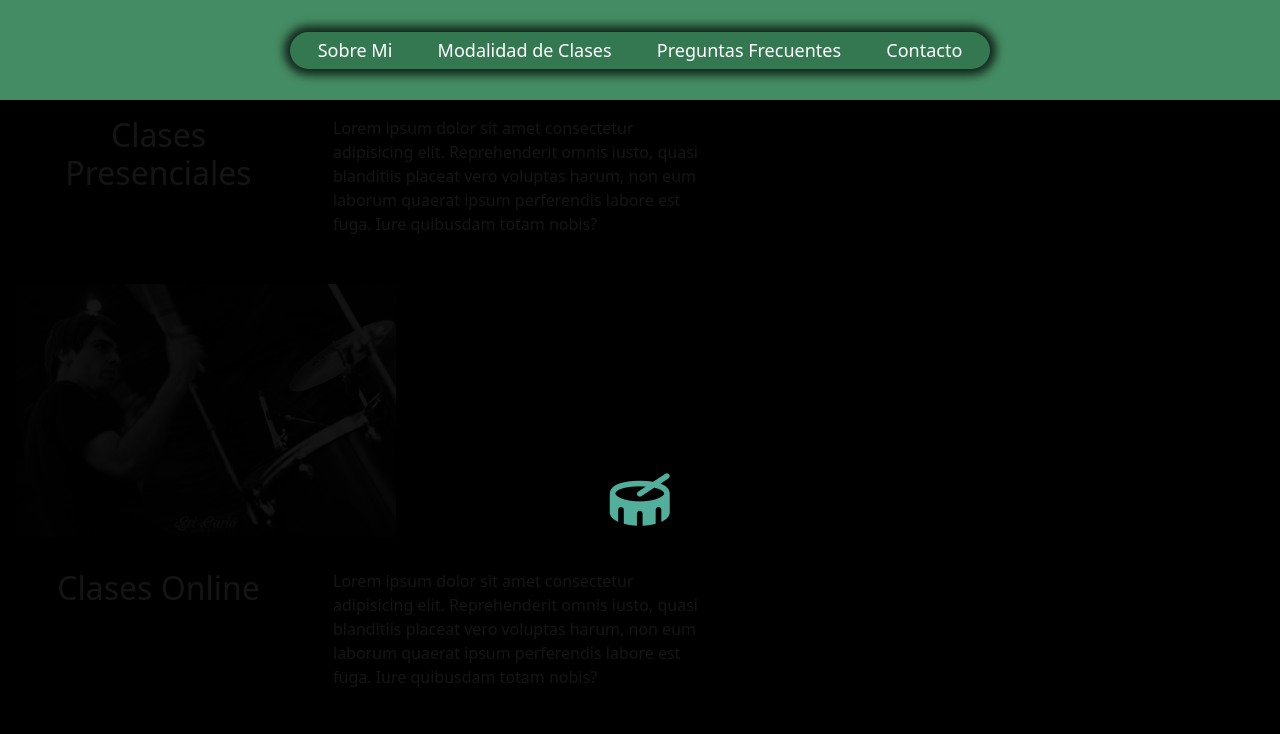
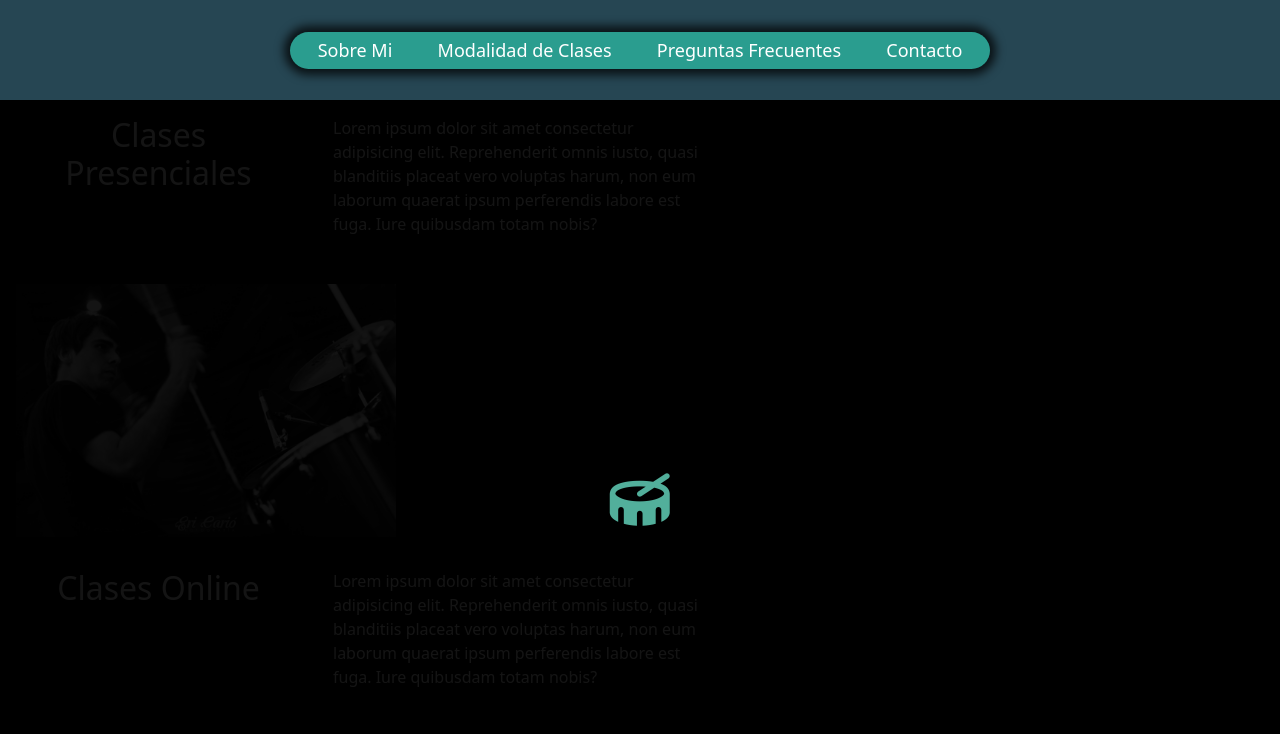
Before and after one commit to CristianMozetich/Drums, a plain HTML site: page pages/clases.html in a window 1280 px wide. Shown: the top 734 px of the page. Drawn offline with nearby package versions, Linux system fonts and the light colour scheme; a script that the page names is missing.

Commit message:
cambie colores

```diff
--- a/src/scss/_footer.scss
+++ b/src/scss/_footer.scss
@@ -1,4 +1,4 @@
 .pie{
     height: 250px;
-    background-color: rgb(68, 140, 99);
+    background-color: #264653;
 }
--- a/src/scss/_navegador.scss
+++ b/src/scss/_navegador.scss
@@ -2,7 +2,7 @@
     display: flex;
     position: fixed;
     top: 0px;
-    background-color: rgb(68, 140, 99);
+    background-color: #264653;
     width: 100%;
     height: 100px;
     color: white;
@@ -12,7 +12,7 @@
     > ul{
         margin-bottom: 0px;
         width: 700px;
-        background-color: rgb(51, 120, 81);
+        background-color: #2a9d8f;
         border-radius: 50px;
         box-shadow: 0px 0px 10px 6px rgba(0,0,0,0.75);
         padding: 5px;
```
Also changed, not shown: assets/css/styles.css.
